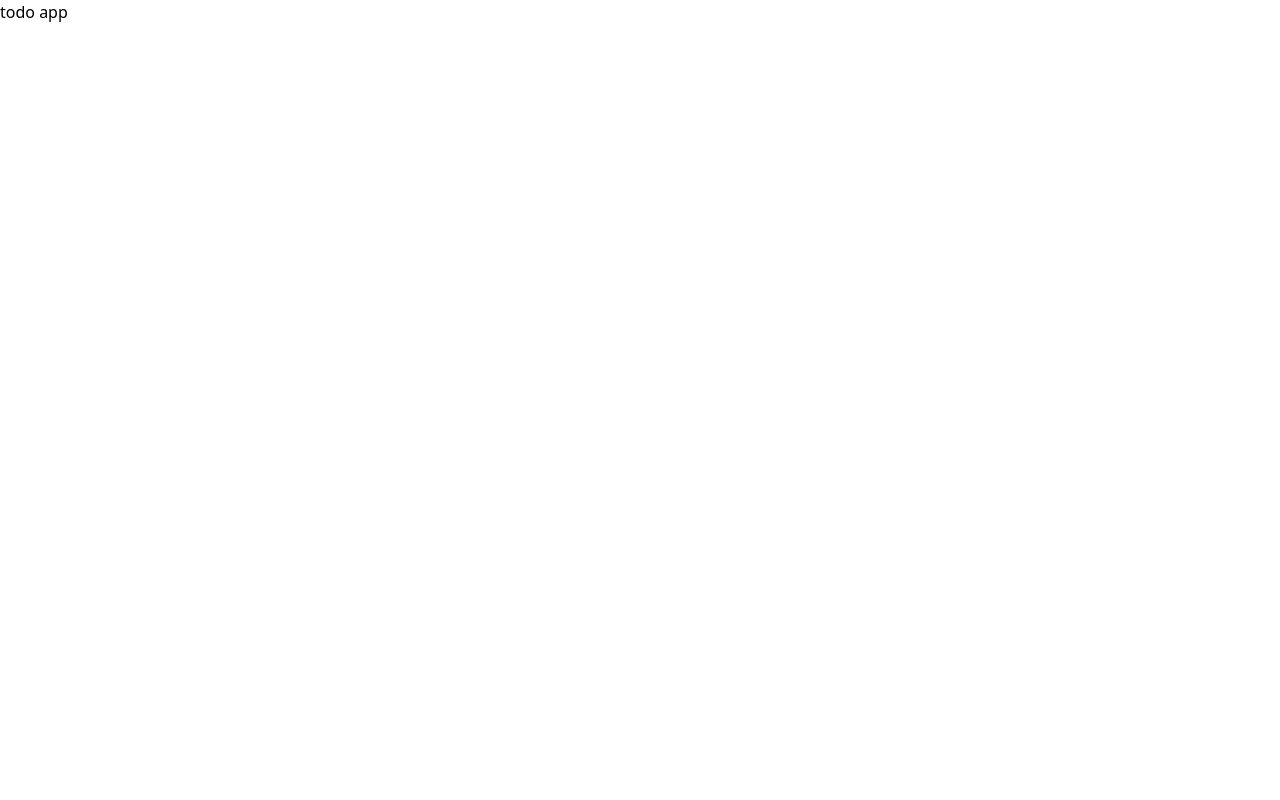
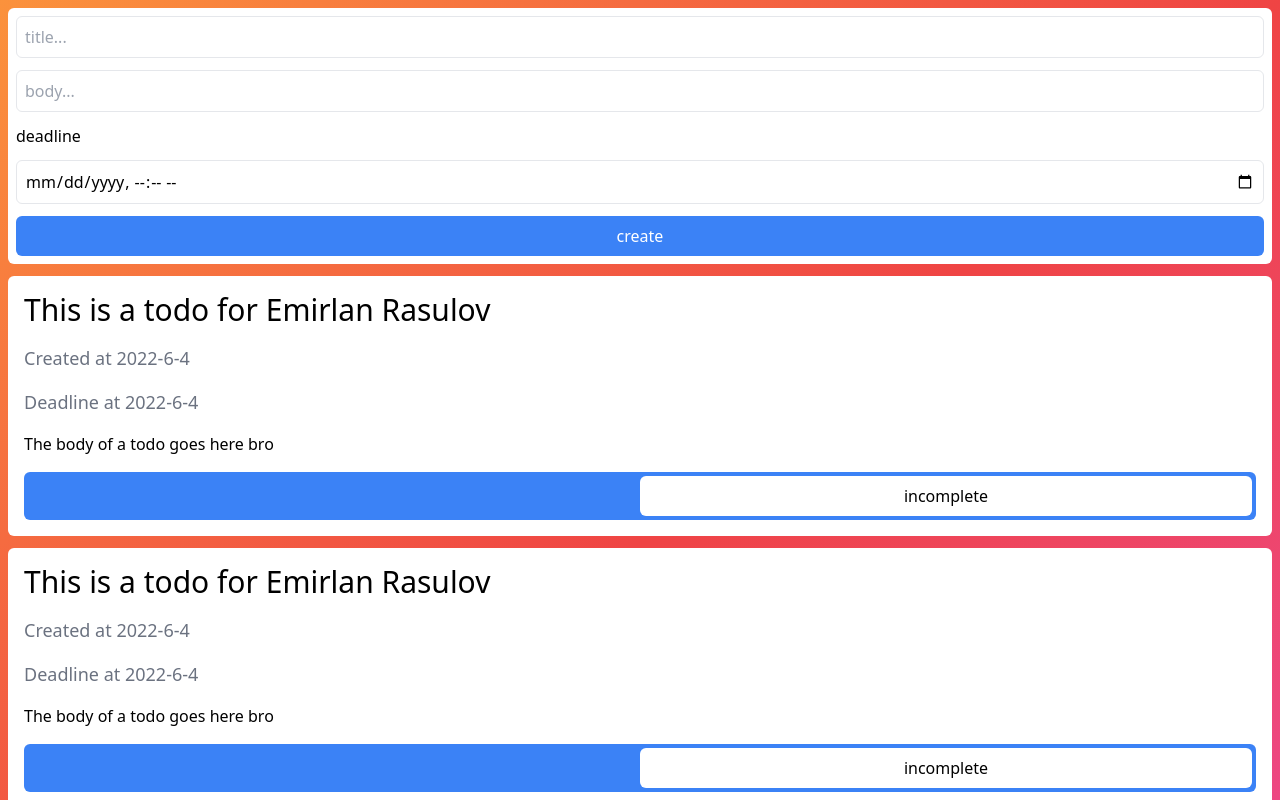
Before and after one commit to rasulov-emirlan/todo-app, a React (Vite) app in the folder web-client/: page / in a window 1280 px wide. Shown: the top 800 px of the page. Built offline with nearby package versions, Linux system fonts and the light colour scheme.

Commit message:
example of frontend

```diff
--- a/web-client/index.html
+++ b/web-client/index.html
@@ -4,7 +4,7 @@
 		<meta charset="UTF-8" />
 		<link rel="icon" type="image/svg+xml" href="/src/favicon.svg" />
 		<meta name="viewport" content="width=device-width, initial-scale=1.0" />
-    <title>Vite App</title>
+		<title>Todo App</title>
 	</head>
 	<body>
 		<div id="root"></div>
--- a/web-client/src/App.jsx
+++ b/web-client/src/App.jsx
@@ -1,9 +1,11 @@
+import Todos from "./components/Todos";
+
 function App() {
-  return (
-    <div className="App">
-      todo app
-    </div>
-  )
+	return (
+		<div className='App max-w-[1280px] mx-auto'>
+			<Todos />
+		</div>
+	);
 }
 
-export default App
+export default App;
--- /dev/null
+++ b/web-client/src/components/Todo.jsx
@@ -0,0 +1,41 @@
+import React from "react";
+import { useState } from "react";
+
+const Todo = ({ todo }) => {
+	var time = new Date();
+	const [isDone, setIsDone] = useState(false);
+	return (
+		<div
+			className='
+				w-full
+				bg-white
+		 		text-black
+		 		border-1
+				border-gray-100
+		    	grid gap-4
+				rounded-md
+				p-4'>
+			<h3 className='text-3xl '>{todo.title}</h3>
+			<span className='text-lg text-gray-500'>
+				Created at {todo.createdAt.getFullYear()}-{todo.createdAt.getMonth()}-
+				{todo.createdAt.getDate()}
+			</span>
+			<span className='text-lg text-gray-500'>
+				Deadline at {todo.deadline.getFullYear()}-{todo.deadline.getMonth()}-
+				{todo.deadline.getDate()}
+			</span>
+			<p className=''>The body of a todo goes here bro</p>
+			<div
+				onClick={(e) => setIsDone((prev) => !prev)}
+				className={`flex items-center w-full bg-blue-500 rounded-md p-1`}>
+				<button
+					className={`bg-white rounded-md w-1/2 p-2 transition-all
+					${isDone ? " translate-x-0" : " translate-x-full"}`}>
+					{isDone ? "completed" : "incomplete"}
+				</button>
+			</div>
+		</div>
+	);
+};
+
+export default Todo;
--- /dev/null
+++ b/web-client/src/components/Todos.jsx
@@ -0,0 +1,83 @@
+import React from "react";
+import { useState } from "react";
+import Todo from "./Todo";
+
+const Todos = () => {
+	const [todos, setTodos] = useState([
+		{
+			title: "This is a todo for Emirlan Rasulov",
+			body: "This is a body of my todo. Emirlan please do not forget to add logging to our todo app.",
+			author: {
+				username: "enkidux",
+			},
+			deadline: new Date(),
+			createdAt: new Date(),
+			updatedAt: null,
+		},
+		{
+			title: "This is a todo for Emirlan Rasulov",
+			body: "This is a body of my todo. Emirlan please do not forget to add logging to our todo app.",
+			author: {
+				username: "enkidux",
+			},
+			deadline: new Date(),
+			createdAt: new Date(),
+			updatedAt: null,
+		},
+		{
+			title: "This is a todo for Emirlan Rasulov",
+			body: "This is a body of my todo. Emirlan please do not forget to add logging to our todo app.",
+			author: {
+				username: "enkidux",
+			},
+			deadline: new Date(),
+			createdAt: new Date(),
+			updatedAt: null,
+		},
+	]);
+	const [newtodo, setNewtodo] = useState({
+		title: "",
+		body: "",
+		author: {
+			username: "",
+		},
+		deadline: new Date(),
+		createdAt: new Date(),
+		updatedAt: null,
+	});
+	return (
+		<div className='p-2 flex flex-col gap-3'>
+			<div className='bg-white p-2 rounded-md flex flex-col gap-3'>
+				<input
+					type='text'
+					className='rounded-md w-full p-2 border-gray-200 border'
+					placeholder='title...'
+				/>
+				<input
+					type='text'
+					className='rounded-md w-full p-2 border-gray-200 border'
+					placeholder='body...'
+				/>
+				<label htmlFor='deadline text-'>deadline</label>
+				<input
+					className='text-black border rounded-md p-2'
+					type='datetime-local'
+					name='deadline'
+					id='deadline'
+					value={newtodo.deadline}
+					onChange={(e) =>
+						setNewtodo((prev) => ({ ...prev, deadline: e.value }))
+					}
+				/>
+				<button className='bg-blue-500 text-white w-full p-2 rounded-md hover:bg-blue-600'>
+					create
+				</button>
+			</div>
+			{todos.map((v, i) => (
+				<Todo key={i} todo={v} />
+			))}
+		</div>
+	);
+};
+
+export default Todos;
--- a/web-client/src/index.css
+++ b/web-client/src/index.css
@@ -1,3 +1,9 @@
 @tailwind base;
 @tailwind components;
 @tailwind utilities;
+
+@layer base {
+	body {
+		@apply bg-gradient-to-br from-orange-400 via-red-500 to-pink-500 min-h-screen;
+	}
+}
--- a/web-client/tailwind.config.js
+++ b/web-client/tailwind.config.js
@@ -1,10 +1,8 @@
+/* @type {import('tailwindcss').Config} */
 module.exports = {
-  content: [
-    "./index.html",
-    "./src/**/*.{vue,js,ts,jsx,tsx}",
-  ],
-  theme: {
-    extend: {},
-  },
-  plugins: [],
-}
+	content: ["./index.html", "./src/**/*.{vue,js,ts,jsx,tsx}"],
+	theme: {
+		extend: {},
+	},
+	plugins: [],
+};
```
Also changed, not shown: web-client/src/main.jsx (+9 -9 lines), 2 other files (tests, documents, lock files or other folders). Lines whose indentation alone changed are shown as unchanged.
